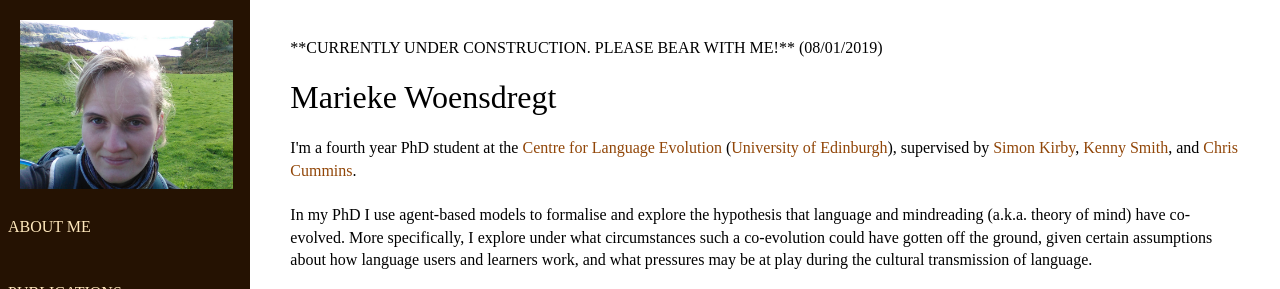
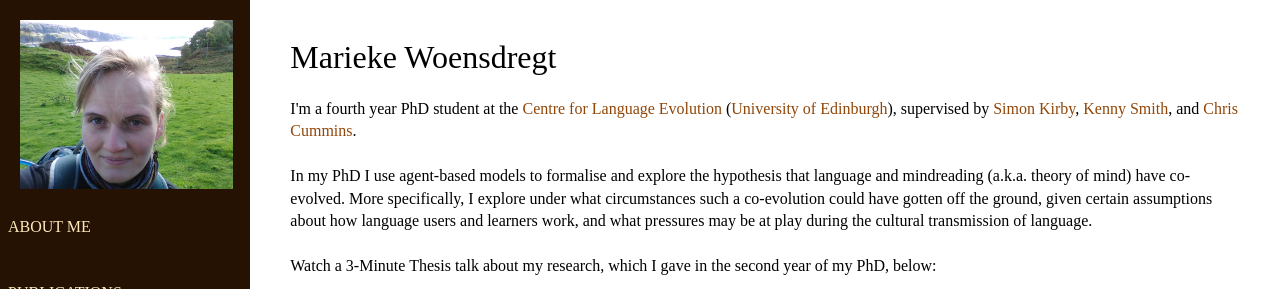
Before and after one commit to marieke-woensdregt/marieke-woensdregt.github.io, a Jekyll site: the page built from index.html, in a window 1280 px wide, cut to the strip 0-289 px from the top of the page. Built offline with Jekyll 4.4.1, drawn with Linux system fonts in a browser that asks for light colours.

Commit message:
Update index.html

```diff
--- a/index.html
+++ b/index.html
@@ -5,7 +5,6 @@
 
 
 <div class="blurb">
-	<h4> **Currently under construction. Please bear with me!** (08/01/2019) </h4>
 	<h1>Marieke Woensdregt</h1>
 	<p>
 		I'm a fourth year PhD student at the <a href="http://www.lel.ed.ac.uk/cle/">Centre for Language Evolution</a>
```
